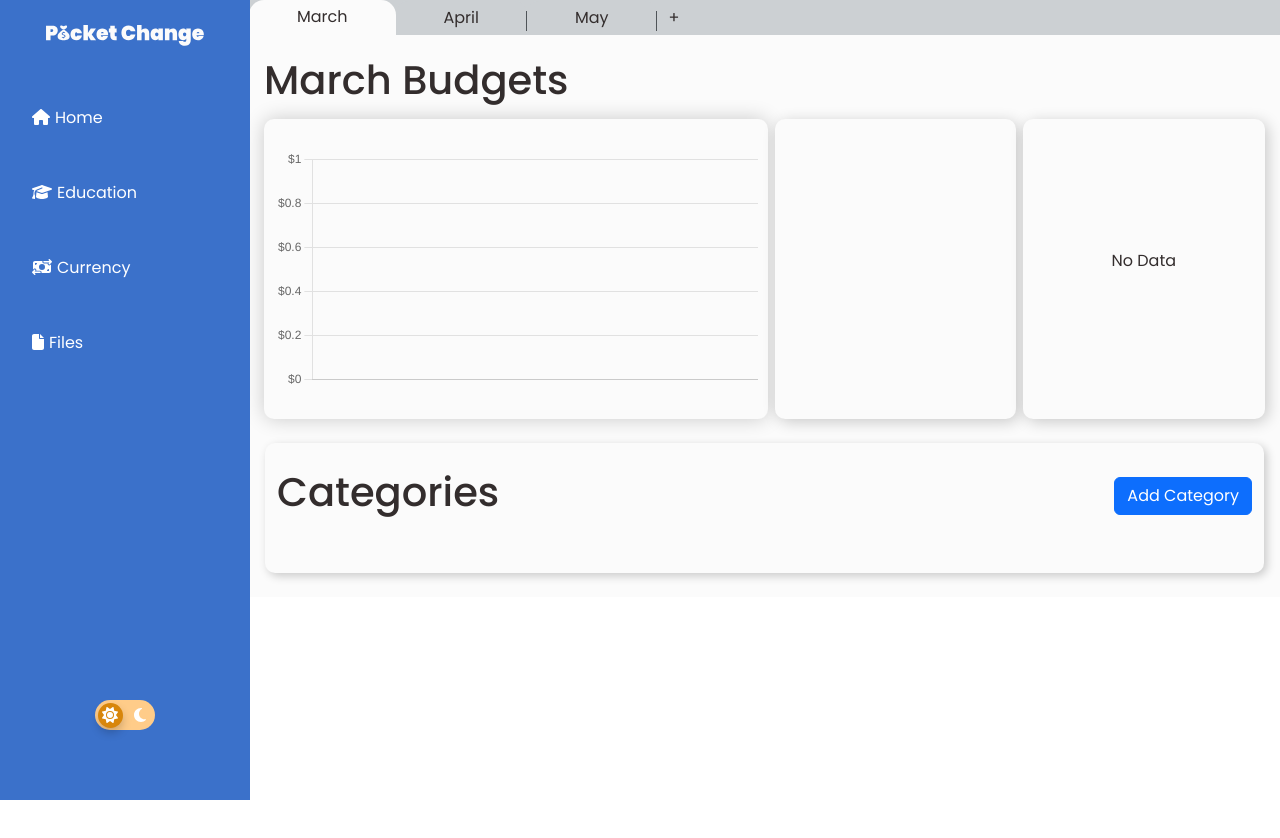
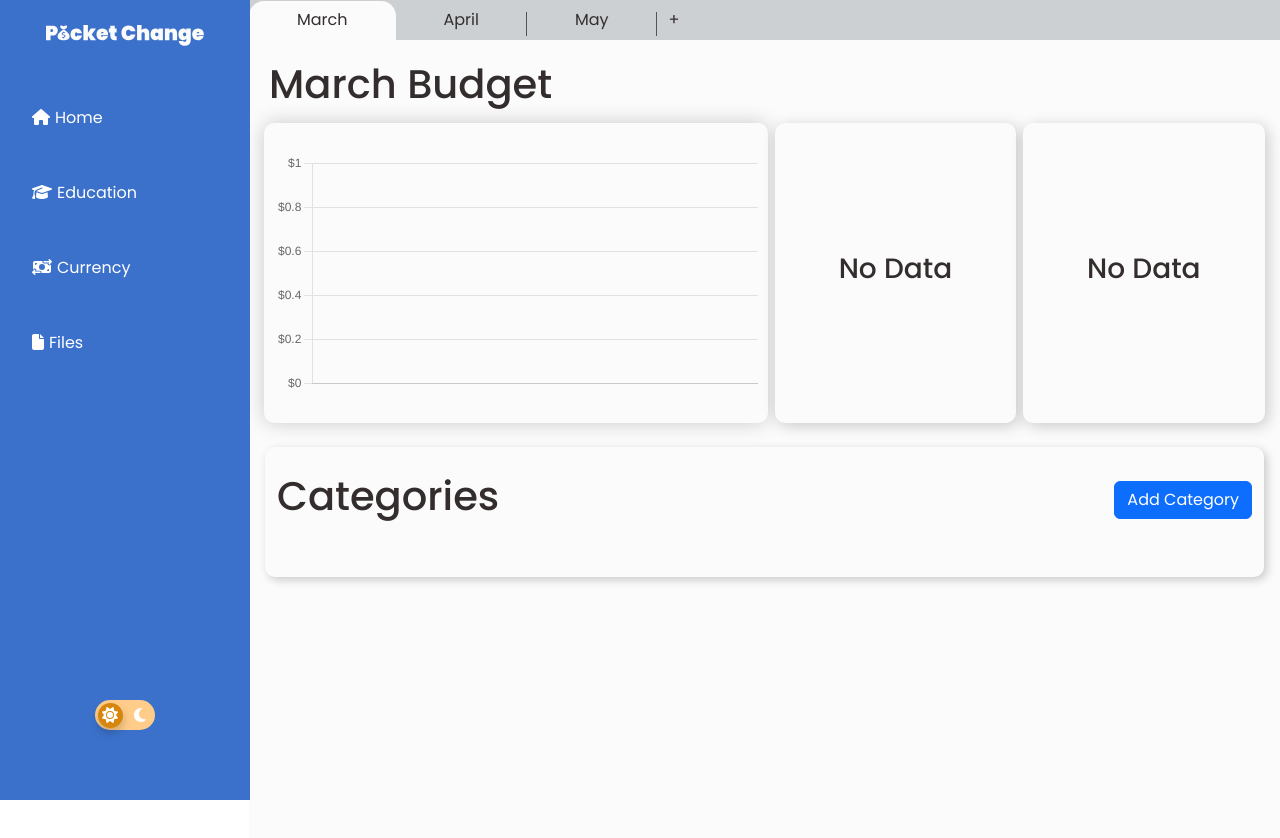
Before and after one commit to Ale4ero/budget-app, a React (Create React App) app: page / in a window 1280 px wide. Before the commit the page ends 800 px from the top, so only its background shows below. Built offline with nearby package versions, Linux system fonts and the light colour scheme.

Commit message:
trunk prototype

```diff
--- a/src/App.css
+++ b/src/App.css
@@ -24,14 +24,30 @@
     --gray: #b6b6b8;
 }
 
+html{
+    height: 100%;
+    width: 100%;
+    overflow: hidden;
+}
+
+
 
 .background{
-    position: absolute;
+    position: relative;
     background-color: var(--bodyBg);
+    top: 0;
     left: 0;
     right: 0;
+    height: 100vh;
+    z-index: 3;
+    overflow-y: scroll;
+    padding-bottom: 5px;
+}
 
+.background::-webkit-scrollbar{
+    display: none;
 }
+
 
 .appCenter{
     display: flex;
@@ -49,7 +65,8 @@
 
 .budgetTitle{
     position: relative;
-    margin: 5px 15px;
+    margin-left: 20px;
+    margin-top: 20px;
 }
 .graphs{
     left: 0;
@@ -123,6 +140,7 @@
     position: relative;
     display: flex;
     justify-content: center;
+    margin-bottom: 40px;
     /* background-color: #756388; */
 
     /* display: none; */
--- a/src/DarkMode/DarkMode.js
+++ b/src/DarkMode/DarkMode.js
@@ -39,7 +39,7 @@ const DarkMode = () => {
                 onChange={toggleTheme}
                 defaultChecked={selectedTheme==='dark'}
             />
-            <label className='dark_mode_label' for='darkmode-toggle'>
+            <label className='dark_mode_label' htmlFor='darkmode-toggle'>
                 {/* <Sun />
                 <Moon /> */}
                 <div className="sunIcon">{sunIcon}</div>
--- a/src/components/BudgetPage.js
+++ b/src/components/BudgetPage.js
@@ -33,7 +33,7 @@ export default function BudgetPage({title}) {
     const [addExpenseModalBudgetId, setAddExpenseModalModalId] = useState()
 
     //getting budgets and expenses from useBudgets context
-    const {budgets, getBudgetExpenses} = useBudgets()
+    const {categories, getBudgetExpenses} = useBudgets()
 
     const [showConfirmModal, setShowConfirmModal] = useState(false)
 
@@ -41,9 +41,11 @@ export default function BudgetPage({title}) {
 
     const [confirmModalBudgetName, setConfirmModalBudgetName] = useState()
 
+    const [catNamesArr, setCatNamesArr] = useState([])
 
-
-
+    const catNames= []
+    const catSpending = []
+    const catMax = []
 
 
     function openAddExpenseModal(budgetId){
@@ -58,7 +60,7 @@ export default function BudgetPage({title}) {
     }
 
 
-
+    console.log(catNamesArr)
 
     const [barChartData, setBarChartData] = useState({
         datasets: []
@@ -72,20 +74,18 @@ export default function BudgetPage({title}) {
 
 
     useEffect(()=>{
-        const catNames= []
-        const catSpending = []
-        const catMax = []
+
         var chartColor = "#666"
 
 
 
         function getChartData(){
-        for(var i = 0; i < budgets.length; i++ ){
-            const amount = getBudgetExpenses(budgets[i].id).reduce(
+        for(var i = 0; i < categories.length; i++ ){
+            const amount = getBudgetExpenses(categories[i].id).reduce(
             (total, expense) => total + expense.amount, 0)
             //storing name of budget in array 'catNames[]'
-            catNames[i] = budgets[i].name
-            catMax[i] = budgets[i].max
+            catNames[i] = categories[i].name
+            catMax[i] = categories[i].max
             catSpending[i] = amount
         }
         }
@@ -99,6 +99,8 @@ export default function BudgetPage({title}) {
             chartColor = "#666"
         }
         }
+
+        setCatNamesArr(catNames)
 
 
 
@@ -190,9 +192,14 @@ export default function BudgetPage({title}) {
     }, [])
 
   return (
+
     <div className="background">
 
-        <h1 className="budgetTitle">{title} Budgets</h1>
+
+
+
+
+        <h1 className="budgetTitle">{title} Budget</h1>
 
         <div className="graphs">
             <Container className="graphsContainer">
@@ -201,7 +208,17 @@ export default function BudgetPage({title}) {
                 <Bar data={barChartData} options={barChartOptions}></Bar>
                 </div>
                 <div  className="donutGraph">
-                <Doughnut data={donutChartData} options={donutChartOptions}></Doughnut>
+                {catNamesArr.length == 0 ? (
+                    <div style={{height: "100%"}}>
+                        <div className="center">
+                        <h3 className="d-block">No Data</h3>
+                        </div>
+                    </div>
+                ):(
+                    <>
+                    <Doughnut data={donutChartData} options={donutChartOptions}></Doughnut>
+                    </>
+                )}
                 </div>
                 <div className="dataContainer">
                 <TotalBudgetCard/>
@@ -229,20 +246,20 @@ export default function BudgetPage({title}) {
         {/* style for the div for budget cards */}
         <div className="budgetGrid">
             {/* For each budget create a budget card */}
-            {budgets.map(budget =>{
-                const amount = getBudgetExpenses(budget.id).reduce(
+            {categories.map(category =>{
+                const amount = getBudgetExpenses(category.id).reduce(
                 (total, expense) => total + expense.amount, 0)
-            const id = budget.id
+            const id = category.id
             //  console.log("budget id: "+id)
                 return (
                         <BudgetCard
-                        key={budget.id}
-                        name={budget.name}
+                        key={category.id}
+                        name={category.name}
                         amount={amount}
-                        max={budget.max}
-                        onAddExpenseClick={() => openAddExpenseModal(budget.id)}
-                        onViewExpensesClick={() => setViewExpensesModalBudgetId(budget.id)}
-                        onDeleteBudgetClick={()=>openConfirmModal(budget.id, budget.name)}
+                        max={category.max}
+                        onAddExpenseClick={() => openAddExpenseModal(category.id)}
+                        onViewExpensesClick={() => setViewExpensesModalBudgetId(category.id)}
+                        onDeleteBudgetClick={()=>openConfirmModal(category.id, category.name)}
                         budgetId={id}
 
                         />
--- a/src/components/TabView/TabView.css
+++ b/src/components/TabView/TabView.css
@@ -9,6 +9,8 @@
     --red: #EE4266;
     --tabBg: #ccd0d3;
     --tabHv: #b9bdbe;
+
+    --tabHeight: 40px;
 }
 
 [data-theme="dark"] {
@@ -31,7 +33,6 @@
     left: 249px;
     right: 0;
     color: var(--color);
-    background-color: var(--tabBg);
 }
 
 
@@ -42,33 +43,38 @@
 
 .TabView .tabs{
     position: relative;
-    display: flex;
-    align-items: center;
+    /* align-items: center; */
+    height: var(--tabHeight);
+    width: 100%;
+    background-color: var(--tabBg);
+    z-index: 2;
 }
 
 .TabView .tabs .tab{
     position: relative;
     padding: 5px 3em;
     /* border-right: 1px solid gray; */
-    z-index: 1;
+    z-index: 3;
     background-color: var(--tabBg);
     border-top-right-radius: 12px;
     border-top-left-radius: 12px;
     transition: background-color 200ms ease-in;
+    height: 100%;
+    display: inline-flex;
+    align-items: center;
 }
 
 .TabView .tabs .active-tab {
     position: relative;
     padding: 5px 3em;
-    /* border-left: 1px solid gray;
-    border-top: 1px solid gray;
-    border-right: 1px solid gray; */
     background-color: var(--bodyBg);
     border-top-right-radius: 15px;
     border-top-left-radius: 15px;
     border-bottom: 1px solid var(--bodyBg);
-    /* left: -20px; */
-    z-index: 2;
+    z-index: 4;
+    height: 100%;
+    display: inline-flex;
+    align-items: center;
 }
 
 .tab .borderRight{
@@ -82,17 +88,17 @@
 
 .TabView .content {
     position: absolute;
-    padding: 1em;
     background-color: var(--bodyBg);
     left: 0;
     right: 0;
+    top: var(--tabHeight);
     bottom: 0;
-    top: 35px;
-    z-index: 0;
+    z-index: 3;
 }
 
 .active-tab:hover{
     cursor: pointer;
+    z-index: 100;
 }
 
 .TabView .tabs .tab:hover{
@@ -101,6 +107,7 @@
     border-top-right-radius: 12px;
     border-top-left-radius: 12px;
     transition: background-color 200ms ease-in;
+    z-index: 100;
 }
 
 .tabBtn{
@@ -118,5 +125,5 @@
     cursor: pointer;
     background-color: var(--tabHv);
     transition: background-color 200ms ease-in;
-    z-index: 100;
+    z-index: 2;
 }
--- a/src/components/TotalBudgetCard.js
+++ b/src/components/TotalBudgetCard.js
@@ -17,10 +17,10 @@ import { Card, ProgressBar } from "react-bootstrap";
 import { currencyFormatter } from "../utils";
 
 export default function TotalBudgetCard() {
-      const { expenses, budgets } = useBudgets()
+      const { expenses, categories } = useBudgets()
       const amount = expenses.reduce((total, expense) => total + expense.amount, 0)
 
-      const max = budgets.reduce((total, budget) => total + budget.max, 0)
+      const max = categories.reduce((total, category) => total + category.max, 0)
 
       const free = max - amount
 
@@ -28,7 +28,7 @@ export default function TotalBudgetCard() {
         <>
           <div style={{height: "100%"}}>
             <div className="center">
-              <p>No Data</p>
+              <h3>No Data</h3>
             </div>
           </div>
 
--- a/src/components/ViewExpensesModal.js
+++ b/src/components/ViewExpensesModal.js
@@ -4,9 +4,9 @@ import { currencyFormatter } from "../utils"
 
 
 export default function ViewExpensesModal({ budgetId, handleClose}) {
-    const { getBudgetExpenses, budgets, deleteExpense} = useBudgets()
+    const { getBudgetExpenses, categories, deleteExpense} = useBudgets()
 
-    const budget = UNCATEGORIZED_BUDGET_ID === budgetId ? {name: "Uncategorized", id: UNCATEGORIZED_BUDGET_ID} : budgets.find(b=> b.id === budgetId)
+    const category = UNCATEGORIZED_BUDGET_ID === budgetId ? {name: "Uncategorized", id: UNCATEGORIZED_BUDGET_ID} : categories.find(b=> b.id === budgetId)
     const expenses = getBudgetExpenses(budgetId)
     // console.log("in view expense: "+budget)
 
@@ -15,7 +15,7 @@ export default function ViewExpensesModal({ budgetId, handleClose}) {
         <Modal.Header>
             <Modal.Title>
                 <Stack direction="horizontal" gap="2">
-                    <div>{budget?.name} Expenses</div>
+                    <div>{category?.name} Expenses</div>
                     {/* {budgetId != UNCATEGORIZED_BUDGET_ID && (
                         <Button
                         onClick={()=>{
--- a/src/contexts/BudgetContext.js
+++ b/src/contexts/BudgetContext.js
@@ -12,7 +12,7 @@ export function useBudgets(){
 }
 
 export const BudgetsProvider = ({ children }) => {
-    const [budgets, setBudgets] = useLocalStorage("budgets",[])
+    const [categories, setCategories] = useLocalStorage("categories",[])
     const [expenses, setExpenses] = useLocalStorage("expenses",[])
 
 
@@ -20,14 +20,16 @@ export const BudgetsProvider = ({ children }) => {
     function getBudgetExpenses(budgetId){
         return expenses.filter(expense => expense.budgetId === budgetId)
     }
+
     function addExpense({ description, amount, budgetId }){
         setExpenses(prevExpenses =>{
             return [...prevExpenses, { id: uuidv4(), description, amount, budgetId }]
         })
 
     }
+
     function addBudget({name, max}){
-        setBudgets(prevBudgets =>{
+        setCategories(prevBudgets =>{
             if (prevBudgets.find(budget => budget.name === name)){
                 return prevBudgets
             }
@@ -36,6 +38,7 @@ export const BudgetsProvider = ({ children }) => {
 
 
     }
+
     function deleteBudget(id){
         //deal with expenses that are now uncategorized
         console.log("contect deleting: "+id)
@@ -46,7 +49,7 @@ export const BudgetsProvider = ({ children }) => {
             })
         })
 
-        setBudgets(prevBudgets =>{
+        setCategories(prevBudgets =>{
             return prevBudgets.filter(budget => budget.id !== id)
         })
         window.location.reload()
@@ -61,7 +64,7 @@ export const BudgetsProvider = ({ children }) => {
 
 
     return <BudgetsContext.Provider value={{
-        budgets,
+        categories,
         expenses,
         getBudgetExpenses,
         addExpense,
```
Also changed, not shown: src/components/AddExpenseModal.js (+4 -4 lines).
